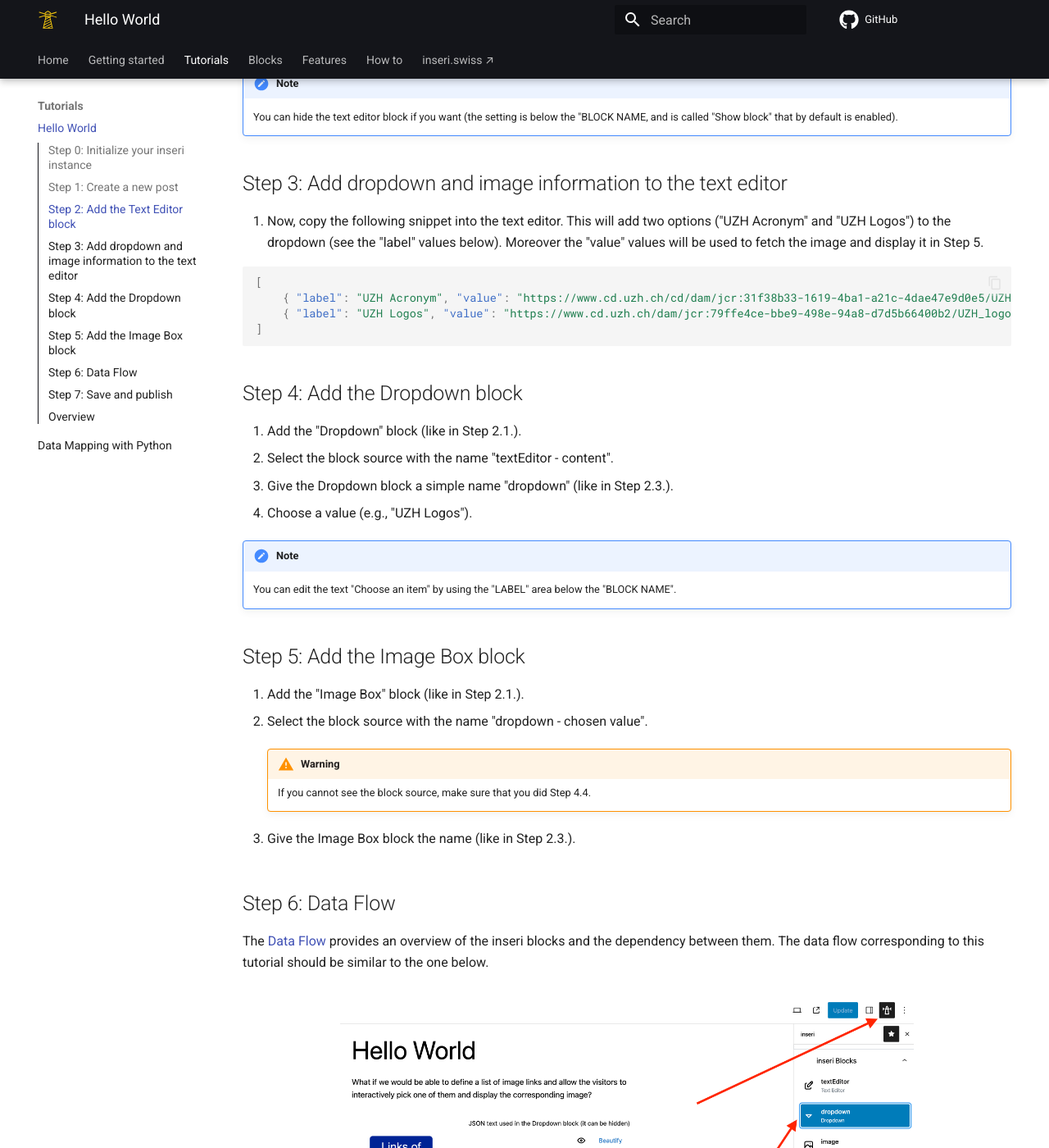
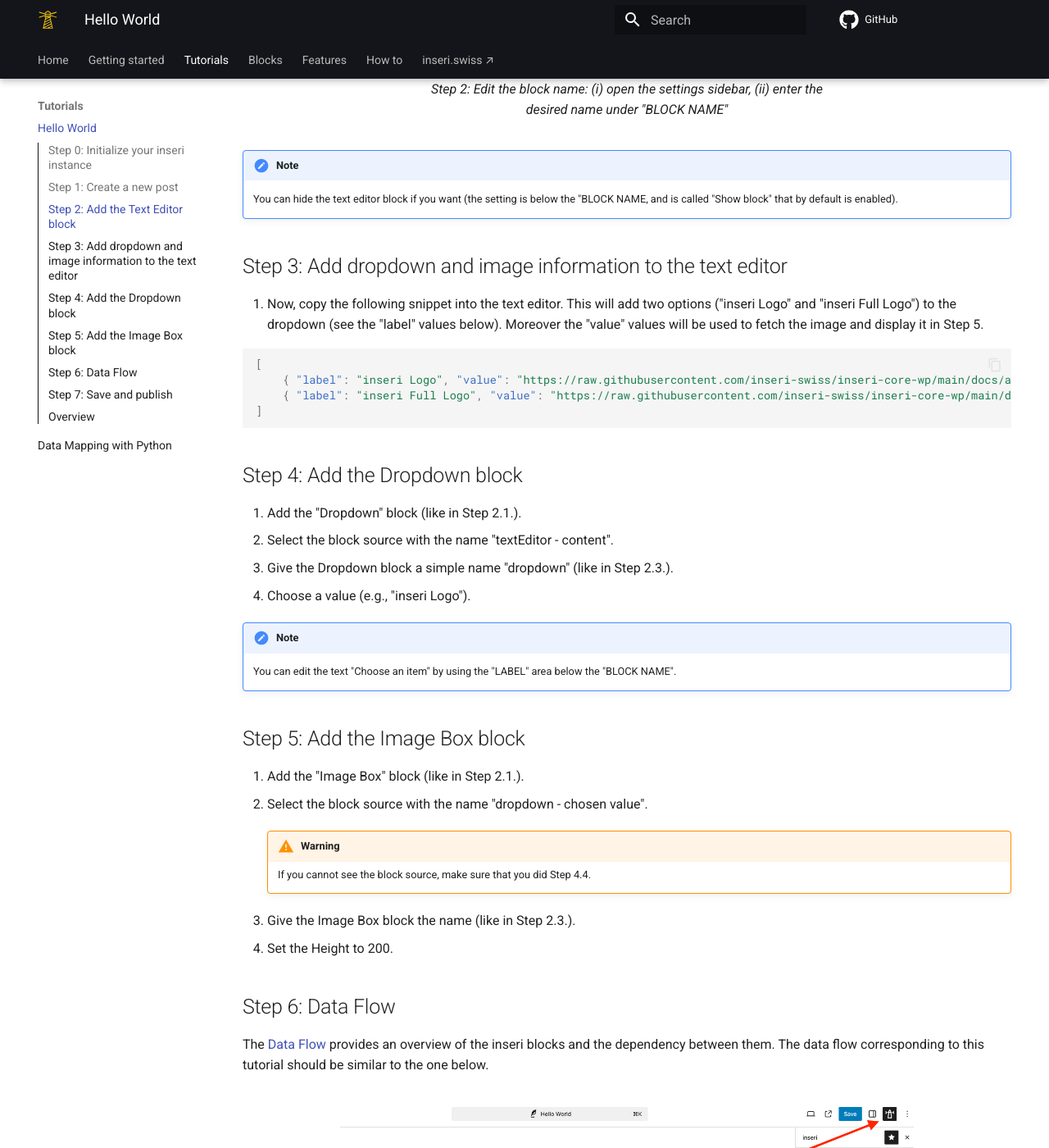
Before and after one commit to inseri-swiss/inseri-core-wp, an MkDocs documentation site: the page built from docs/tutorials/hello_world.md, in a window 1280 px wide and 1400 px high, scrolled down 2138 px. Shown: the whole window at 82% size. Built offline with MkDocs 1.6.1 and Material for MkDocs 9.7.7, drawn with Linux system fonts in a browser that asks for light colours; comment, search, counter and statistics services are not loaded; some of the changed text lies outside the part shown.

Commit message:
docs: update hellow world tutorial

````diff
--- a/docs/tutorials/hello_world.md
+++ b/docs/tutorials/hello_world.md
@@ -44,12 +44,12 @@ Add a new post with the title "Image Selection", as presented in the figure belo
 
 ## Step 3: Add dropdown and image information to the text editor
 
-1. Now, copy the following snippet into the text editor. This will add two options ("UZH Acronym" and "UZH Logos") to the dropdown (see the "label" values below). Moreover the "value" values will be used to fetch the image and display it in Step 5.
+1. Now, copy the following snippet into the text editor. This will add two options ("inseri Logo" and "inseri Full Logo") to the dropdown (see the "label" values below). Moreover the "value" values will be used to fetch the image and display it in Step 5.
 
 ```json
 [
-	{ "label": "UZH Acronym", "value": "https://www.cd.uzh.ch/cd/dam/jcr:31f38b33-1619-4ba1-a21c-4dae47e9d0e5/UZH-Logo-Akronym.2020-01-15-11-51-14.gif" },
-	{ "label": "UZH Logos", "value": "https://www.cd.uzh.ch/dam/jcr:79ffe4ce-bbe9-498e-94a8-d7d5b66400b2/UZH_logo_pos_d_e.gif" }
+	{ "label": "inseri Logo", "value": "https://raw.githubusercontent.com/inseri-swiss/inseri-core-wp/main/docs/assets/inseri_logo.svg" },
+	{ "label": "inseri Full Logo", "value": "https://raw.githubusercontent.com/inseri-swiss/inseri-core-wp/main/docs/assets/inseri_logo_full.svg" }
 ]
 ```
 
@@ -58,7 +58,7 @@ Add a new post with the title "Image Selection", as presented in the figure belo
 1. Add the "Dropdown" block (like in Step 2.1.).
 2. Select the block source with the name "textEditor - content".
 3. Give the Dropdown block a simple name "dropdown" (like in Step 2.3.).
-4. Choose a value (e.g., "UZH Logos").
+4. Choose a value (e.g., "inseri Logo").
 
 !!! note
 
@@ -74,6 +74,7 @@ Add a new post with the title "Image Selection", as presented in the figure belo
         If you cannot see the block source, make sure that you did Step 4.4.
 
 3.  Give the Image Box block the name (like in Step 2.3.).
+4.  Set the Height to 200.
 
 ## Step 6: Data Flow
 
````
Also changed, not shown: other parts of docs/tutorials/hello_world.md (+1 -1 lines), docs/assets/block_name.png, docs/assets/choose_a_block.png, docs/assets/data_flow.png, docs/assets/new_post.png.
